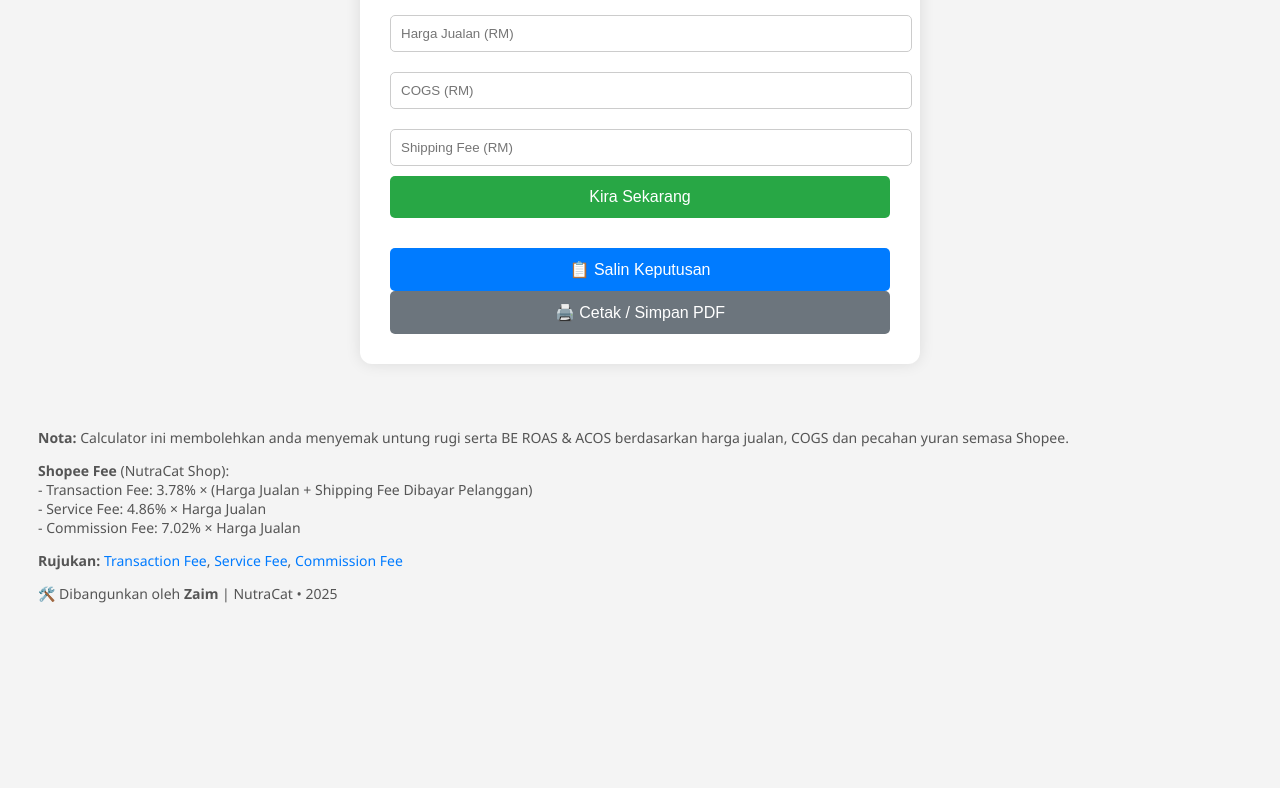
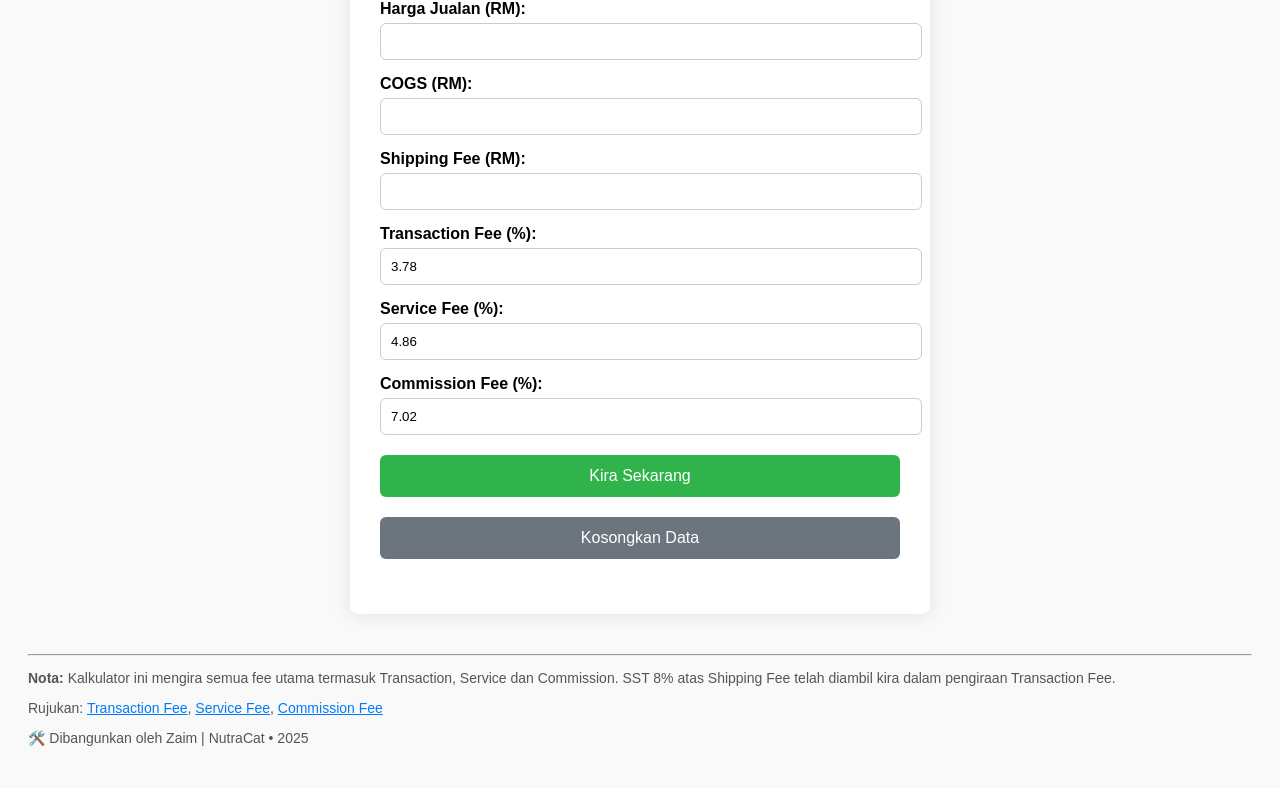
Before and after one commit to sepulohsen/Basic-Shopee-Costing-2, a plain HTML site: page index.html in a window 1280 px wide. Shown: the part 126-914 px from the top of the page. Before the commit the page ends 800 px from the top, so only its background shows below. Drawn offline with Linux system fonts and the light colour scheme.

Commit message:
Add files via upload

```diff
--- a/index.html
+++ b/index.html
@@ -3,124 +3,146 @@
 <html lang="en">
 <head>
   <meta charset="UTF-8" />
-  <meta name="viewport" content="width=device-width, initial-scale=1.0" />
+  <meta name="viewport" content="width=device-width, initial-scale=1.0"/>
   <title>Basic Costing Shopee Calculator</title>
   <style>
     body {
-      font-family: 'Segoe UI', sans-serif;
-      background-color: #f4f4f4;
+      font-family: Arial, sans-serif;
+      background-color: #f9f9f9;
       padding: 20px;
       text-align: center;
     }
     .container {
-      max-width: 500px;
-      margin: auto;
-      background: #fff;
+      max-width: 520px;
+      background-color: #fff;
+      margin: 0 auto;
       padding: 30px;
-      border-radius: 12px;
-      box-shadow: 0 0 15px rgba(0, 0, 0, 0.1);
+      border-radius: 8px;
+      box-shadow: 0 0 20px rgba(0,0,0,0.1);
     }
-    input {
+    label {
+      display: block;
+      text-align: left;
+      margin-top: 15px;
+      font-weight: bold;
+    }
+    input[type="number"] {
       width: 100%;
       padding: 10px;
-      margin: 10px 0;
+      margin-top: 5px;
+      border-radius: 6px;
       border: 1px solid #ccc;
-      border-radius: 5px;
     }
     button {
-      background-color: #28a745;
+      margin-top: 20px;
+      padding: 12px;
+      width: 100%;
+      background-color: #30B34B;
       color: white;
-      padding: 12px 20px;
       border: none;
-      border-radius: 5px;
-      width: 100%;
+      border-radius: 6px;
       cursor: pointer;
       font-size: 16px;
     }
+    .secondary-button {
+      background-color: #6c757d;
+    }
     .result {
-      margin-top: 20px;
+      margin-top: 25px;
       text-align: left;
-    }
-    .btn-secondary {
-      background-color: #007bff;
-      margin-top: 10px;
-    }
-    .btn-grey {
-      background-color: #6c757d;
     }
     footer {
       margin-top: 40px;
       font-size: 14px;
+      color: #555;
       text-align: left;
-      color: #555;
-      padding: 10px;
     }
-    footer a {
+    a {
       color: #007bff;
-      text-decoration: none;
     }
   </style>
 </head>
 <body>
   <div class="container">
-    <h2>📊 Basic Costing Shopee Calculator</h2>
-    <input type="number" id="harga" placeholder="Harga Jualan (RM)" step="0.01" />
-    <input type="number" id="cogs" placeholder="COGS (RM)" step="0.01" />
-    <input type="number" id="shipping" placeholder="Shipping Fee (RM)" step="0.01" />
-    <button onclick="kira()">Kira Sekarang</button>
+    <h2>🧮 Basic Costing Shopee Calculator</h2>
+
+    <label for="price">Harga Jualan (RM):</label>
+    <input type="number" id="price" step="0.01"/>
+
+    <label for="cogs">COGS (RM):</label>
+    <input type="number" id="cogs" step="0.01"/>
+
+    <label for="shipping">Shipping Fee (RM):</label>
+    <input type="number" id="shipping" step="0.01"/>
+
+    <label for="transaction">Transaction Fee (%):</label>
+    <input type="number" id="transaction" step="0.01" value="3.78"/>
+
+    <label for="service">Service Fee (%):</label>
+    <input type="number" id="service" step="0.01" value="4.86"/>
+
+    <label for="commission">Commission Fee (%):</label>
+    <input type="number" id="commission" step="0.01" value="7.02"/>
+
+    <button onclick="calculate()">Kira Sekarang</button>
+    <button class="secondary-button" onclick="clearInputs()">Kosongkan Data</button>
+
     <div class="result" id="output"></div>
-    <button class="btn-secondary" onclick="salin()">📋 Salin Keputusan</button>
-    <button class="btn-grey" onclick="window.print()">🖨️ Cetak / Simpan PDF</button>
   </div>
+
   <footer>
-    <p><strong>Nota:</strong> Calculator ini membolehkan anda menyemak untung rugi serta BE ROAS & ACOS berdasarkan harga jualan, COGS dan pecahan yuran semasa Shopee.</p>
-    <p><strong>Shopee Fee</strong> (NutraCat Shop):<br>
-    - Transaction Fee: 3.78% × (Harga Jualan + Shipping Fee Dibayar Pelanggan)<br>
-    - Service Fee: 4.86% × Harga Jualan<br>
-    - Commission Fee: 7.02% × Harga Jualan</p>
-    <p><strong>Rujukan:</strong>
+    <hr/>
+    <p><strong>Nota:</strong> Kalkulator ini mengira semua fee utama termasuk Transaction, Service dan Commission. SST 8% atas Shipping Fee telah diambil kira dalam pengiraan Transaction Fee.</p>
+    <p>Rujukan:
       <a href="https://seller.shopee.com.my/edu/article/16038" target="_blank">Transaction Fee</a>,
       <a href="https://seller.shopee.com.my/edu/article/1094" target="_blank">Service Fee</a>,
       <a href="https://seller.shopee.com.my/edu/article/6799" target="_blank">Commission Fee</a>
     </p>
-    <p>🛠️ Dibangunkan oleh <strong>Zaim</strong> | NutraCat • 2025</p>
+    <p>🛠️ Dibangunkan oleh Zaim | NutraCat • 2025</p>
   </footer>
 
   <script>
-    function kira() {
-      const harga = parseFloat(document.getElementById("harga").value);
+    function calculate() {
+      const price = parseFloat(document.getElementById("price").value);
       const cogs = parseFloat(document.getElementById("cogs").value);
       const shipping = parseFloat(document.getElementById("shipping").value);
+      const transaction = parseFloat(document.getElementById("transaction").value);
+      const service = parseFloat(document.getElementById("service").value);
+      const commission = parseFloat(document.getElementById("commission").value);
 
-      if (!harga || !cogs || !shipping) {
-        document.getElementById("output").innerHTML = "<p style='color:red;'>Sila isi semua maklumat dengan lengkap.</p>";
+      if (isNaN(price) || isNaN(cogs) || isNaN(shipping) || isNaN(transaction) || isNaN(service) || isNaN(commission)) {
+        document.getElementById("output").innerHTML = "<p style='color:red;'>Sila isi semua ruangan.</p>";
         return;
       }
 
-      const transaksi = 0.0378 * (harga + shipping);
-      const servis = 0.0486 * harga;
-      const komisen = 0.0702 * harga;
-      const jumlahFee = transaksi + servis + komisen;
+      const shippingSST = shipping * 0.08;
+      const transactionCost = ((price + shipping + shippingSST) * transaction) / 100;
+      const serviceCost = (price * service) / 100;
+      const commissionCost = (price * commission) / 100;
+      const totalShopeeFee = transactionCost + serviceCost + commissionCost;
+      const totalShopeeFeePercent = transaction + service + commission;
 
-      const profit = harga - cogs - jumlahFee;
-      const margin = (profit / harga) * 100;
-      const beRoas = (cogs + jumlahFee) / harga;
-      const beAcos = ((cogs + jumlahFee) / harga) * 100;
+      const profit = price - cogs - totalShopeeFee;
+      const margin = (profit / price) * 100;
+      const beRoas = price / profit;
+      const beAcos = (profit / price) * 100;
       const targetRoas = beRoas * 3;
 
       document.getElementById("output").innerHTML = `
+        <p><strong>SST atas Shipping:</strong> RM ${shippingSST.toFixed(2)}</p>
         <p><strong>Profit (RM):</strong> RM ${profit.toFixed(2)}</p>
         <p><strong>Profit Margin:</strong> ${margin.toFixed(2)}%</p>
         <p><strong>Break-Even ROAS:</strong> ${beRoas.toFixed(2)}</p>
         <p><strong>Break-Even ACOS:</strong> ${beAcos.toFixed(2)}%</p>
         <p><strong>Target ROAS (×3 BE):</strong> ${targetRoas.toFixed(2)}</p>
+        <p><strong>Jumlah Shopee Fee (%):</strong> ${totalShopeeFeePercent.toFixed(2)}%</p>
       `;
     }
 
-    function salin() {
-      const resultText = document.getElementById("output").innerText;
-      navigator.clipboard.writeText(resultText)
-        .then(() => alert("Keputusan telah disalin!"));
+    function clearInputs() {
+      const fields = ["price", "cogs", "shipping", "transaction", "service", "commission"];
+      fields.forEach(id => document.getElementById(id).value = "");
+      document.getElementById("output").innerHTML = "";
     }
   </script>
 </body>
```
